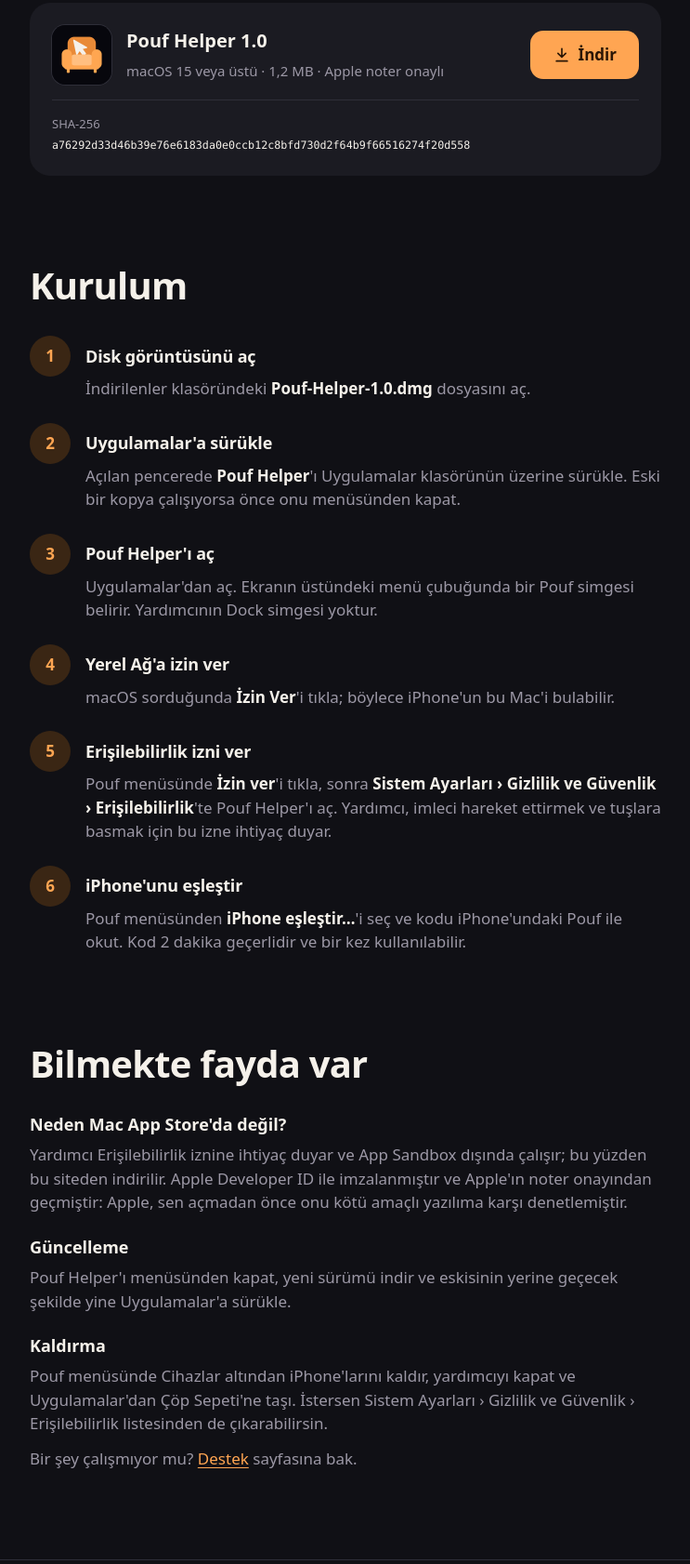
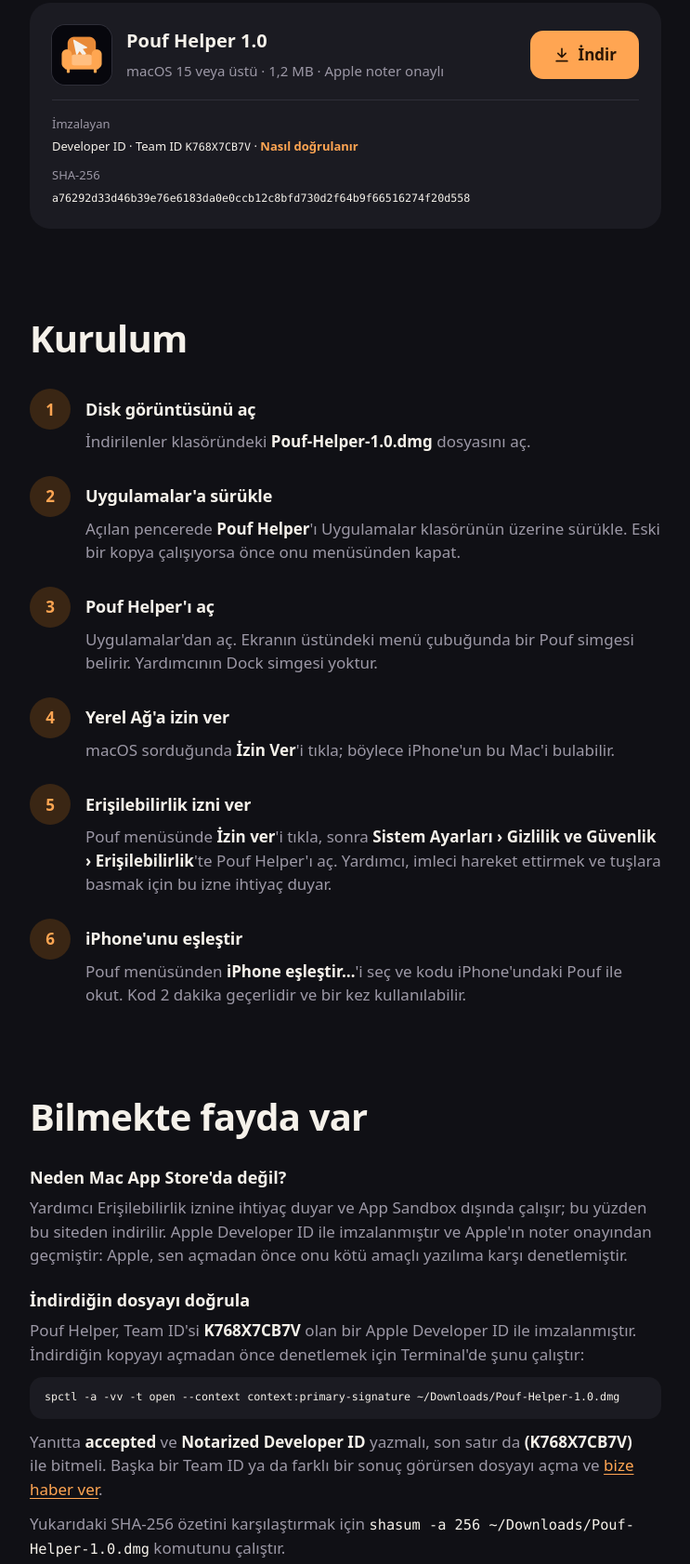
Before and after one commit to kaancakr/pouf-app, a plain HTML site: page tr/download/index.html in a window 1280 px wide. Shown: the part 300-1982 px from the top of the page at 93% size, without its empty margins (268-1011 px from the left). Drawn offline with Linux system fonts and the light colour scheme.

Commit message:
feat: harden the site with a CSP and a signature check on the download page

```diff
--- a/assets/site.css
+++ b/assets/site.css
@@ -998,16 +998,21 @@ code {
 
 .checksum {
   grid-column: 1 / -1;
+  display: grid;
+  gap: var(--s3);
+  margin: 0;
   padding-top: var(--s4);
   border-top: 1px solid var(--separator);
   color: var(--text-2);
   font-size: 13px;
 }
 
+.checksum dd {
+  margin: var(--s1) 0 0;
+  color: var(--text);
+}
+
 .checksum code {
-  display: block;
-  margin-top: var(--s1);
-  color: var(--text);
   overflow-wrap: anywhere;
 }
 
@@ -1074,6 +1079,27 @@ code {
 .prose a {
   color: var(--accent);
   text-underline-offset: 3px;
+}
+
+/* Commands wrap instead of scrolling, so the page never scrolls sideways on a phone. */
+.prose pre {
+  margin: var(--s3) 0 0;
+  padding: var(--s3) var(--s4);
+  border-radius: var(--r-control);
+  background: var(--surface);
+  color: var(--text);
+  font-size: 13px;
+  line-height: 1.6;
+  white-space: pre-wrap;
+  overflow-wrap: anywhere;
+}
+
+.prose pre + p {
+  margin-top: var(--s3);
+}
+
+.prose :not(pre) > code {
+  color: var(--text);
 }
 
 .updated {
--- a/tr/download/index.html
+++ b/tr/download/index.html
@@ -2,6 +2,7 @@
 <html lang="tr">
 <head>
   <meta charset="utf-8">
+  <meta http-equiv="Content-Security-Policy" content="default-src 'none'; style-src 'self'; img-src 'self'; script-src 'none'; base-uri 'none'; form-action 'none'">
   <meta name="viewport" content="width=device-width, initial-scale=1">
   <title>Mac için Pouf Helper'ı indir</title>
   <meta name="description" content="iPhone'undaki Pouf'un Mac'ini kontrol etmesini sağlayan menü çubuğu uygulaması Pouf Helper'ı indir. macOS 15 veya üstü için, Apple noter onaylı.">
@@ -52,7 +53,16 @@
             <svg class="icon icon-sm" aria-hidden="true"><use href="../../assets/icons.svg#download"></use></svg>
             İndir
           </a>
-          <p class="checksum">SHA-256 <code>a76292d33d46b39e76e6183da0e0ccb12c8bfd730d2f64b9f66516274f20d558</code></p>
+          <dl class="checksum">
+            <div>
+              <dt>İmzalayan</dt>
+              <dd>Developer ID · Team ID <code>K768X7CB7V</code> · <a href="#verify">Nasıl doğrulanır</a></dd>
+            </div>
+            <div>
+              <dt>SHA-256</dt>
+              <dd><code>a76292d33d46b39e76e6183da0e0ccb12c8bfd730d2f64b9f66516274f20d558</code></dd>
+            </div>
+          </dl>
         </div>
       </section>
 
@@ -98,6 +108,12 @@
           <h3>Neden Mac App Store'da değil?</h3>
           <p>Yardımcı Erişilebilirlik iznine ihtiyaç duyar ve App Sandbox dışında çalışır; bu yüzden bu siteden indirilir. Apple Developer ID ile imzalanmıştır ve Apple'ın noter onayından geçmiştir: Apple, sen açmadan önce onu kötü amaçlı yazılıma karşı denetlemiştir.</p>
 
+          <h3 id="verify">İndirdiğin dosyayı doğrula</h3>
+          <p>Pouf Helper, Team ID'si <strong>K768X7CB7V</strong> olan bir Apple Developer ID ile imzalanmıştır. İndirdiğin kopyayı açmadan önce denetlemek için Terminal'de şunu çalıştır:</p>
+          <pre><code>spctl -a -vv -t open --context context:primary-signature ~/Downloads/Pouf-Helper-1.0.dmg</code></pre>
+          <p>Yanıtta <strong>accepted</strong> ve <strong>Notarized Developer ID</strong> yazmalı, son satır da <strong>(K768X7CB7V)</strong> ile bitmeli. Başka bir Team ID ya da farklı bir sonuç görürsen dosyayı açma ve <a href="../support/">bize haber ver</a>.</p>
+          <p>Yukarıdaki SHA-256 özetini karşılaştırmak için <code>shasum -a 256 ~/Downloads/Pouf-Helper-1.0.dmg</code> komutunu çalıştır.</p>
+
           <h3>Güncelleme</h3>
           <p>Pouf Helper'ı menüsünden kapat, yeni sürümü indir ve eskisinin yerine geçecek şekilde yine Uygulamalar'a sürükle.</p>
 
```
Also changed, not shown: download/index.html (+17 -1 lines), index.html (+1 -0 lines), privacy/index.html (+1 -0 lines), support/index.html (+1 -0 lines), tr/index.html (+1 -0 lines), tr/privacy/index.html (+1 -0 lines), tr/support/index.html (+1 -0 lines), 1 other file.
